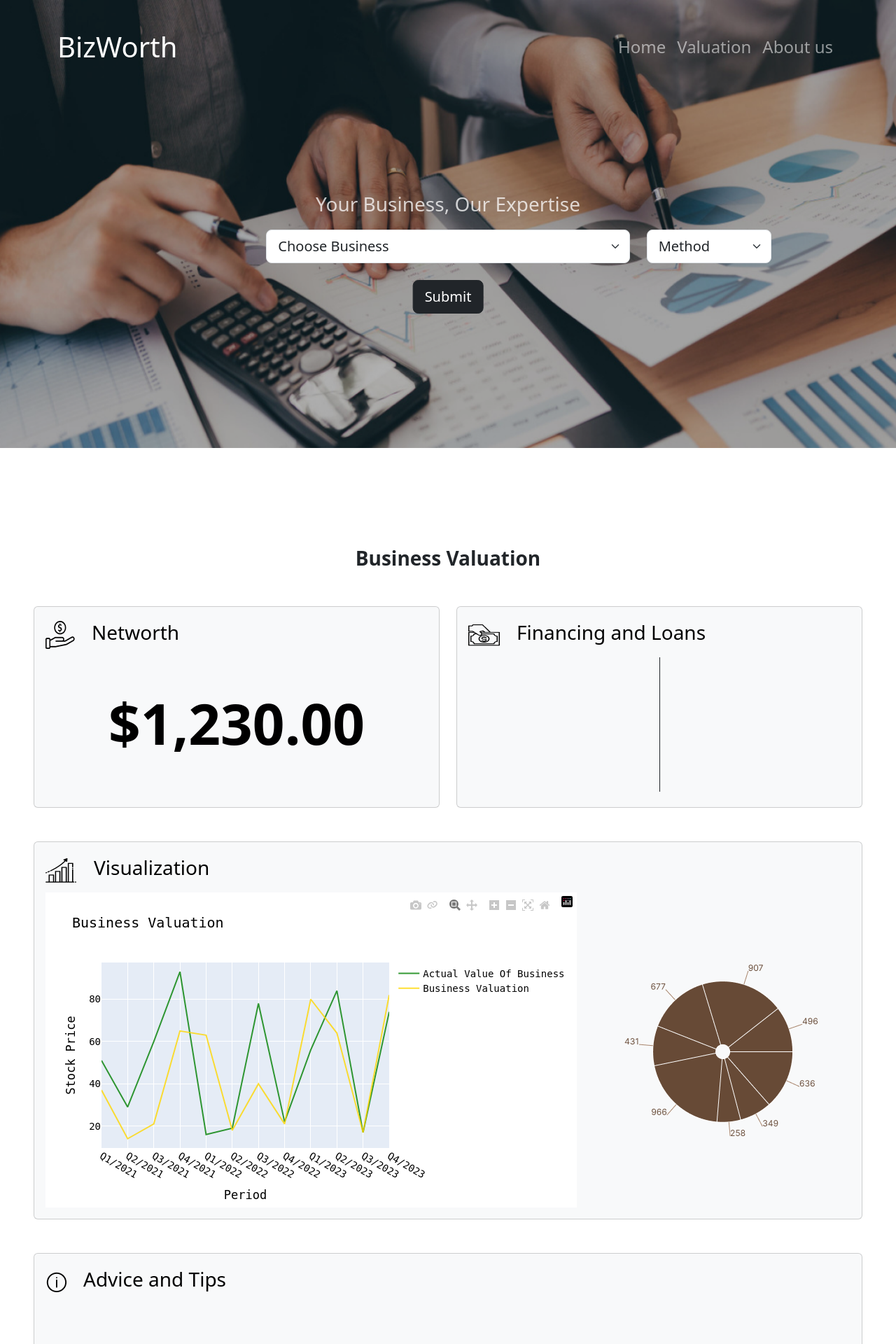
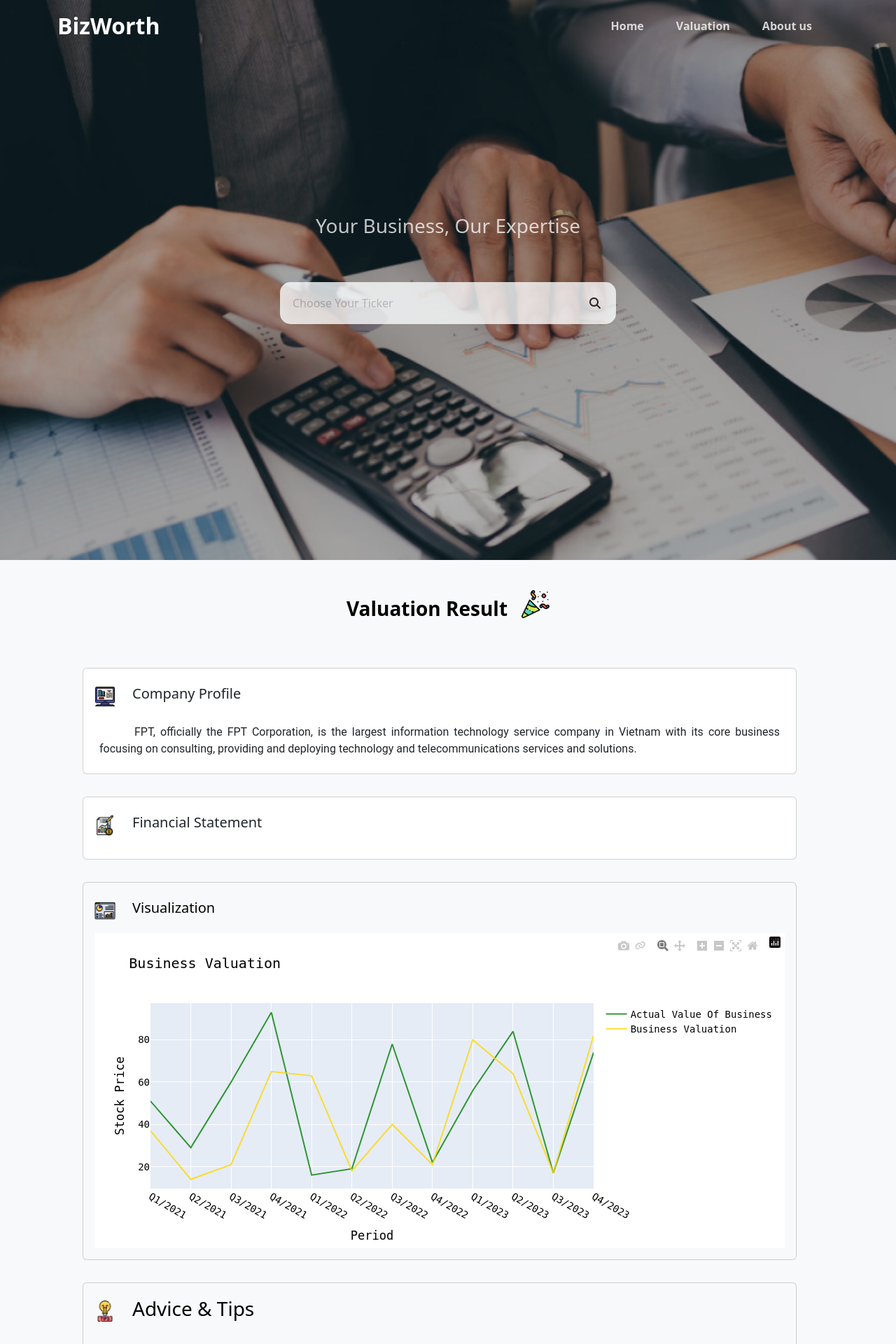
Before and after one commit to nhanna1219/BizWorth, a Django app: page / in a window 1280 px wide. Shown: the top 1920 px of the page at 70% size. Run offline with Django 4.2, Linux system fonts and the light colour scheme; some libraries are stand-ins or nearby versions.

Commit message:
Re-design frontend

```diff
--- a/main/static/css/styles.css
+++ b/main/static/css/styles.css
@@ -1,40 +1,33 @@
+html, body {
+    scroll-behavior: smooth !important;
+}
+
+a{
+    text-decoration: none;
+}
+
 .main {
     overflow: hidden;
 }
 
-.bg-img {
-    height: 80vh;
-    width: 100%;
-    background-color: rgba(0, 0, 0, 1);
+.business {
     position: absolute;
-    top: 0;
-    left: 0;
-    z-index: -1;
+    top: 50%;
+    left: 50%;
+    transform: translate(-50%, -50%);
 }
 
-.choose-business {
-    position: relative;
-    margin-top: 160px;
+.bussiness-profile {
+    font-family: roboto;
+    min-height: 70%;
+    display: flex;
+    text-align: justify;
+    text-indent: 50px;
+    padding: 7px;
 }
 
-.content {
-    margin-top: 44vh;
-}
-
-.card-content {
-    height: 80%;
-    display: flex;
-    justify-content: center;
-    align-items: center;
-}
-
-.content-finance .col{
+.content-finance .col {
     height: 12rem;
-}
-
-.networth {
-    font-size: 5rem;
-    font-weight: 700;
 }
 
 .circle-chart {
@@ -47,19 +40,17 @@
     color: #fff;
 }
 
-.img-uit{
+.img-uit {
     width: 200px;
     height: 150px;
 }
 
-.img-phone{
-    width: 40px;
+.img-phone {
     padding: 0;
     margin-left: 40px;
 }
 
-.img-mail{
-    width: 50px;
+.img-mail {
     padding: 0;
     margin-left: 32px;
     margin-top: 20px;
@@ -70,3 +61,113 @@
     margin-top: 30px;
     margin-bottom: 20px;
 }
+
+.nav-link {
+    margin-right: 30px;
+    color: rgba(249, 249, 249, 0.81);
+}
+
+#home {
+    position: relative;
+    min-height: 100vh;
+    background-image: url("/static/img/background.png");
+    background-repeat: no-repeat;
+    background-color: rgba(0, 0, 0, 1);
+    background-size: cover;
+}
+
+.select-form {
+    display: flex;
+    flex-direction: column;
+    align-items: center;
+    margin: 60px 0 20px;
+}
+
+.chosen-value {
+    font-weight: 600;
+    font-size: 1rem;
+    padding: 15px 40px 15px 15px;
+    background-color: #FAFCFD;
+    border: 3px solid transparent;
+    transition: .3s ease-in-out;
+    border-radius: 15px;
+    opacity: 0.8;
+
+    &::-webkit-input-placeholder {
+        color: #333;
+    }
+
+    &:hover {
+        background-color: #ffffff;
+        cursor: pointer;
+
+        &::-webkit-input-placeholder {
+            color: #333;
+        }
+    }
+
+    &:focus,
+    &.open {
+        box-shadow: 0px 5px 8px 0px rgba(0, 0, 0, 0.2);
+        outline: 0;
+        color: #000;
+        opacity: 1;
+        &::-webkit-input-placeholder {
+            color: #000;
+        }
+    }
+}
+.chosen-value::placeholder {
+    font-weight: 400;
+    opacity: 0.3;
+}
+.search-box {
+    position: relative;
+}
+.ic-search{
+    position: absolute;
+    right: 22px;
+    top: 50%;
+    font-size: 16px;
+    transform: translateY(-50%);
+}
+.value-list {
+    list-style: none;
+    box-shadow: 0px 5px 8px 0px rgba(0, 0, 0, 0.2);
+    overflow: hidden;
+    max-height: 0;
+    transition: .2s ease-in-out;
+    padding: 0;
+
+    &.open {
+        max-height: 320px;
+        overflow: auto;
+        background-color: white;
+    }
+
+    & li {
+        position: relative;
+        height: 4rem;
+        background-color: #FAFCFD;
+        padding: 1rem;
+        font-weight: 600;
+        font-size: 1rem;
+        display: flex;
+        align-items: center;
+        cursor: pointer;
+        transition: background-color .3s;
+        opacity: 1;
+
+        &:hover {
+            background-color: rgba(102, 100, 100, 0.411);
+            color: white;
+        }
+
+        &.closed {
+            max-height: 0;
+            overflow: hidden;
+            padding: 0;
+            opacity: 0;
+        }
+    }
+}
--- /dev/null
+++ b/main/static/js/search.js
@@ -0,0 +1,63 @@
+document.addEventListener('DOMContentLoaded', function () {
+    const inputField = document.querySelector('.chosen-value');
+    const dropdown = document.querySelector('.value-list');
+    const dropdownArray = [...document.querySelectorAll('.tickers')];
+
+    let valueArray = [];
+    dropdownArray.forEach(item => {
+        valueArray.push(item.textContent);
+    });
+
+    const closeDropdown = () => {
+        dropdown.classList.remove('open');
+    }
+
+    inputField.addEventListener('input', (e) => {
+        let inputValue = inputField.value.toLowerCase();
+        if (inputValue.length > 0) {
+            dropdown.classList.add('open');
+            inputField.style = "border-radius:15px 15px 0 0;"
+            for (let j = 0; j < valueArray.length; j++) {
+                if (valueArray[j].toLowerCase().indexOf(inputValue) === -1) {
+                    dropdownArray[j].classList.add('closed');
+                } else {
+                    dropdownArray[j].classList.remove('closed');
+                }
+            }
+        } else {
+            for (let i = 0; i < dropdownArray.length; i++) {
+                dropdownArray[i].classList.remove('closed');
+            }
+        }
+    });
+
+    // Click on Ticker Event
+    dropdownArray.forEach(item => {
+        item.addEventListener('click', (evt) => {
+            inputField.value = item.textContent;
+            dropdownArray.forEach(dropdown => {
+                dropdown.classList.add('closed');
+            });
+            document.getElementById('valuation').scrollIntoView();
+        });
+    })
+
+    inputField.addEventListener('focus', () => {
+        inputField.placeholder = 'Type to filter...';
+        inputField.style = "border-radius:15px 15px 0 0;"
+        dropdown.classList.add('open');
+        dropdownArray.forEach(dropdown => {
+            dropdown.classList.remove('closed');
+        });
+        this.body.classList.add('overlay');
+    });
+
+    inputField.addEventListener('blur', () => {
+        inputField.style = "";
+        inputField.placeholder = 'Choose Your Ticker';
+        if (inputField.value.trim() !== "")
+            inputField.style = "font-weight: 600;";
+        closeDropdown();
+    });
+
+});
--- a/main/templates/home.html
+++ b/main/templates/home.html
@@ -8,38 +8,41 @@
     <meta name="viewport" content="width=device-width, initial-scale=1.0">
 
     {% comment %} Bootstrap CSS {% endcomment %}
-        <link href="https://cdn.jsdelivr.net/npm/bootstrap@5.3.2/dist/css/bootstrap.min.css" rel="stylesheet" integrity="sha384-T3c6CoIi6uLrA9TneNEoa7RxnatzjcDSCmG1MXxSR1GAsXEV/Dwwykc2MPK8M2HN" crossorigin="anonymous">
+    <link href="https://cdn.jsdelivr.net/npm/bootstrap@5.3.2/dist/css/bootstrap.min.css" rel="stylesheet"
+        integrity="sha384-T3c6CoIi6uLrA9TneNEoa7RxnatzjcDSCmG1MXxSR1GAsXEV/Dwwykc2MPK8M2HN" crossorigin="anonymous">
     {% comment %} Styles CSS {% endcomment %}
     <link href="{% static 'css/styles.css' %}" rel="stylesheet">
+    <link rel="icon" type="image/x-icon" href="{% static 'img/favicon.ico' %}">
 
-        <title>Document</title>
+    <script src="https://kit.fontawesome.com/3518e7db2c.js" crossorigin="anonymous"></script>
+    <script src="{% static 'js/search.js' %}"></script>
+    <title>BizWorth</title>
 </head>
 
 <body>
     {% comment %} Header {% endcomment %}
     <div class="main">
+        <div id="home">
+            {% comment %} Navbar {% endcomment %}
+            <nav class="navbar navbar-expand-lg navbar-dark">
+                <div class="container">
+                    <a class="navbar-brand fs-2 fw-semibold" href="#">BizWorth</a>
 
-            <div>
-                <img class="bg-img" src='{% static 'img/background.png' %}'>
-                    {% comment %} Navbar {% endcomment %}
-                    <nav class="navbar navbar-expand-lg navbar-dark mt-4">
-                        <div class="container">
-                        <a class="navbar-brand fs-1" href="#">BizWorth</a>
-
-                        <button class="navbar-toggler" type="button" data-bs-toggle="collapse" data-bs-target="#navbarNav" aria-controls="navbarNav" aria-expanded="false" aria-label="Toggle navigation">
+                    <button class="navbar-toggler" type="button" data-bs-toggle="collapse" data-bs-target="#navbarNav"
+                        aria-controls="navbarNav" aria-expanded="false" aria-label="Toggle navigation">
                         <span class="navbar-toggler-icon"></span>
                     </button>
 
                     <div class="collapse navbar-collapse" id="navbarNav">
                         <ul class="navbar-nav ms-auto">
                             <li class="nav-item btn-lg">
-                                <a class="nav-link fs-4" aria-current="page" href="#">Home</a>
+                                <a class="nav-link fw-semibold" aria-current="page" href="#home">Home</a>
                             </li>
                             <li class="nav-item btn-lg">
-                                <a class="nav-link fs-4" href="#">Valuation</a>
+                                <a class="nav-link fw-semibold" href="#valuation">Valuation</a>
                             </li>
                             <li class="nav-item btn-lg">
-                                <a class="nav-link fs-4" href="#">About us</a>
+                                <a class="nav-link fw-semibold" href="#footer">About us</a>
                             </li>
                         </ul>
                     </div>
@@ -48,73 +51,102 @@
             </nav>
 
             {% comment %} Choose Business {% endcomment %}
-
-                    <div class="choose-business">
+            <div class="business w-50">
                 <p class="text-center text-white text-opacity-75 fs-3">Your Business, Our Expertise</p>
-
-                        <div class="row">
-                            <div class="col"></div>
-                            <div class="col-5">
-                                <select class="form-select form-select-lg text-opacity-75" aria-label="Default select example">
-                                    <option selected>Choose Business</option>
-                                    <option value="1">One</option>
-                                    <option value="2">Two</option>
-                                    <option value="3">Three</option>
-                                </select>
+                <div class="select-form">
+                    <form class="w-75 text-center">
+                        <div class="search-box">
+                            <input class="chosen-value w-100" type="text" value=""
+                                placeholder="Choose Your Ticker" />
+                            <i class="ic-search fa-solid fa-magnifying-glass"></i>
                         </div>
-                            <div class="col">
-                                <div class="col-6">
-                                    <select class="form-select form-select-lg" aria-label="Default select example">
-                                        <option selected>Method</option>
-                                        <option value="1">One</option>
-                                        <option value="2">Two</option>
-                                        <option value="3">Three</option>
-                                    </select>
+                        <ul class="value-list">
+                            <li class="tickers">FPT Corporation (FPT)</li>
+                            <li class="tickers">Hoa Phat Group (HPG)</li>
+                            <li class="tickers">Vinamilk (VNM)</li>
+                        </ul>
+                    </form>
                 </div>
             </div>
         </div>
 
-                        <div class="position-absolute top-100 start-50 translate-middle mt-5">
-                            <button type="button" class="btn btn-dark btn-lg">Submit</button>
+        <div id="valuation" style="background: #F8F9FA">
+            <div class="container p-5">
+                <div class="d-flex justify-content-center">
+                    <p class="fs-3 fw-bold mb-5 text-black">Valuation Result</p>
+                    <img style="margin-left: 20px; margin-top: -5px" src="{% static 'img/hooray.png' %}" width="40"
+                        height="40">
                 </div>
-                    </div>
-                </img>
-            </div>
-
-            <div class="content p-5">
-                <p class="text-center fs-3 fw-bold mb-5">Business Valuation</p>
                 <div class="row mb-5">
-                    {% comment %} Networth {% endcomment %}
-                    <div class="col-sm-6 mb-3 mb-sm-0">
-                        <div class="card text-bg-light" style="height: 18rem;">
+                    {% comment %} Company Profile {% endcomment %}
+                    <div class="row mb-3 mt-3">
+                        <div class="col">
+                            <div class="card">
                                 <div class="card-body">
                                     <div class="card-title d-flex align-items-center">
-                                    <img src="{% static 'img/Networth.png' %}">
-                                    <h5 class="px-4 fs-3" style="line-height: 40px;">
-                                        Networth
+                                        <img src="{% static 'img/company-profile.png' %}" width="30" height="30">
+                                        <h5 class="px-4" style="line-height: 40px;">
+                                            Company Profile
                                         </h5>
                                     </div>
-                                <div class="card-content">
-                                    <p class="networth">$1,230.00</p>
+                                    <div class="bussiness-profile">
+                                        FPT, officially the FPT Corporation, is the largest information technology
+                                        service
+                                        company in Vietnam with its core business focusing on consulting, providing and
+                                        deploying technology and telecommunications services and solutions.
                                     </div>
                                 </div>
                             </div>
                         </div>
-                    {% comment %} Finance {% endcomment %}
-                    <div class="col-sm-6">
-                        <div class="card text-bg-light" style="height: 18rem;">
+                    </div>
+                    {% comment %} Financial Statement {% endcomment %}
+                    <div class="row mb-3 mt-3">
+                        <div class="col">
+                            <div class="card">
                                 <div class="card-body">
                                     <div class="card-title d-flex align-items-center">
-                                    <img src="{% static 'img/Finance.png' %}">
-                                    <h5 class="px-4 fs-3" style="line-height: 40px;">
-                                        Financing and Loans
+                                        <img src="{% static 'img/financial-statement.png' %}" width="30"
+                                            height="30">
+                                        <h5 class="px-4" style="line-height: 40px;">
+                                            Financial Statement
                                         </h5>
                                     </div>
-                                <div class="content-finance">
+                                    <div class="financial-statement">
+
+                                    </div>
+                                </div>
+                            </div>
+                        </div>
+                    </div>
+                    {% comment %} Chart {% endcomment %}
+                    <div class="row mb-3 mt-3">
+                        <div class="col">
+                            <div class="card text-bg-light">
+                                <div class="card-body">
+                                    <div class="card-title d-flex align-items-center">
+                                        <img src="{% static 'img/visualization.png' %}" width="30" height="30">
+                                        <h5 class="px-4" style="line-height: 40px;">
+                                            Visualization
+                                        </h5>
+                                    </div>
                                     <div class="row">
-                                        <div class="col border-end border-dark">
+                                        {{ plot_div | safe }}
                                     </div>
+                                </div>
+                            </div>
+                        </div>
+                    </div>
+                    {% comment %} Advice and Tips {% endcomment %}
+                    <div class="row mb-3 mt-3">
                         <div class="col">
+                            <div class="card text-bg-light" style="height: 24rem;">
+                                <div class="card-body">
+                                    <div class="card-title d-flex align-items-center">
+                                        <img src="{% static 'img/tips.png' %}" width="30" height="30">
+                                        <h5 class="px-4 fs-3" style="line-height: 40px;">
+                                            Advice &amp Tips
+                                        </h5>
+                                    </div>
                                 </div>
                             </div>
                         </div>
@@ -123,60 +155,20 @@
             </div>
         </div>
 
-                <div class="row mb-5 mt-5">
-                    {% comment %} Chart {% endcomment %}
-                    <div class="col">
-                        <div class="card text-bg-light">
-                            <div class="card-body">
-                                <div class="card-title d-flex align-items-center">
-                                    <img src="{% static 'img/visual.png' %}">
-                                    <h5 class="px-4 fs-3" style="line-height: 40px;">
-                                        Visualization
-                                    </h5>
-                                </div>
-                                <div class="row">
-                                    <div class="col-8">
-                                        {{ plot_div|safe }}
-                                    </div>
-                                    <div class="circle-chart col-4">
-                                        <img src="{% static 'img/chartcircle.png' %}">
-                                    </div>
-                                </div>
-                            </div>
-                        </div>
-                    </div>
-                </div>
-
-                <div class="row mb-5 mt-5">
-                    {% comment %} Advice and Tips {% endcomment %}
-                    <div class="col">
-                        <div class="card text-bg-light" style="height: 24rem;">
-                            <div class="card-body">
-                                <div class="card-title d-flex align-items-center">
-                                    <img src="{% static 'img/tips.png' %}">
-                                    <h5 class="px-4 fs-3" style="line-height: 40px;">
-                                        Advice and Tips
-                                    </h5>
-                                </div>
-                            </div>
-                        </div>
-                    </div>
-                </div>
-
-            </div>
-
         {% comment %} Footer {% endcomment %}
-            <div class="footer px-5 container-fluid">
+        <div id="about" class="footer container-fluid" style="padding:0 60px">
             <div class="row gx-5">
                 <div class="col-3">
                     <div class="row">
-                            <img class="img-uit" src="{% static 'img/uit.png' %}">
+                        <img class="img-uit" src="{% static 'img/uit.png' %}" width="30" height="30">
                     </div>
                     <div class="row">
-                            <p class="fs-4 text-secondary"><img class="img-phone" src="{% static 'img/phone.png' %}"> 0901 234 567</p>
+                        <a href="#" class="fs-5 text-secondary"><img class="img-phone" src="{% static 'img/phone.png' %}" width="30" height="30">
+                            0901 234 567</a>
                     </div>
                     <div class="row">
-                            <p class="fs-4 text-secondary"><img class="img-mail" src="{% static 'img/mail.png' %}"> uit@gmail.com</p>
+                        <a href="#" class="fs-5 text-secondary"><img class="img-mail" src="{% static 'img/mail.png' %}" width="30" height="30">
+                            uit@gmail.com</a>
                     </div>
                 </div>
                 <div class="col-3">
@@ -184,13 +176,13 @@
                         <h1>COMPANY</h1>
                     </div>
                     <div class="row mt-2 mb-2">
-                            <p class="fs-3 text-secondary">Home</p>
+                        <a href="#" class="mt-3 fs-5 text-secondary">Home</a>
                     </div>
                     <div class="row mt-2 mb-2">
-                            <p class="fs-3 text-secondary">Valuation</p>
+                        <a href="#" class="mt-3 fs-5 text-secondary">Valuation</a>
                     </div>
                     <div class="row mt-2 mb-2">
-                            <p class="fs-3 text-secondary">About us</p>
+                        <a href="#" class="mt-3 fs-5 text-secondary">About us</a>
                     </div>
                 </div>
                 <div class="col-3">
@@ -198,13 +190,13 @@
                         <h1>LINKS</h1>
                     </div>
                     <div class="row mt-2 mb-2">
-                            <p class="fs-3 text-secondary">Courses</p>
+                        <a href="#" class="mt-3 fs-5 text-secondary">Courses</a>
                     </div>
                     <div class="row mt-2 mb-2">
-                            <p class="fs-3 text-secondary">Events</p>
+                        <a href="#" class="mt-3 fs-5 text-secondary">Events</a>
                     </div>
                     <div class="row mt-2 mb-2">
-                            <p class="fs-3 text-secondary">FAQs</p>
+                        <a href="#" class="mt-3 fs-5 text-secondary">FAQs</a>
                     </div>
                 </div>
                 <div class="col-3">
@@ -212,17 +204,17 @@
                         <h1>SUPPORT</h1>
                     </div>
                     <div class="row mt-2 mb-2">
-                            <p class="fs-3 text-secondary">Documantation</p>
+                        <a href="#" class="mt-3 fs-5 text-secondary">Documantation</a>
                     </div>
                     <div class="row mt-2 mb-2">
-                            <p class="fs-3 text-secondary">Forums</p>
+                        <a href="#" class="mt-3 fs-5 text-secondary">Forums</a>
                     </div>
                 </div>
             </div>
 
             <div class="row gx-5">
-                    <div class="col-10">
-                        <p class="fs-5 text-secondary">COPYRIGHT © 2023 UIT.com. Designed and Developed by UIT.  </p>
+                <div class="mt-3 col-10">
+                    <p class="text-secondary">COPYRIGHT © 2023 UIT.com. Designed and Developed by UIT. </p>
                 </div>
                 <div class="col-2">
                     <p class="fs-5 text-secondary">
@@ -235,9 +227,6 @@
                 </div>
             </div>
         </div>
-
-        </div>
-
 </body>
 
 </html>
```
Also changed, not shown: main/static/img/chartcircle.png (deleted), main/static/img/company-profile.png (added), main/static/img/favicon.ico (added), main/static/img/financial-statement.png (added), main/static/img/financial.png (added), main/static/img/hooray.png (added), main/static/img/tips.png, main/static/img/visualization.png (added). Lines whose indentation alone changed are shown as unchanged.
